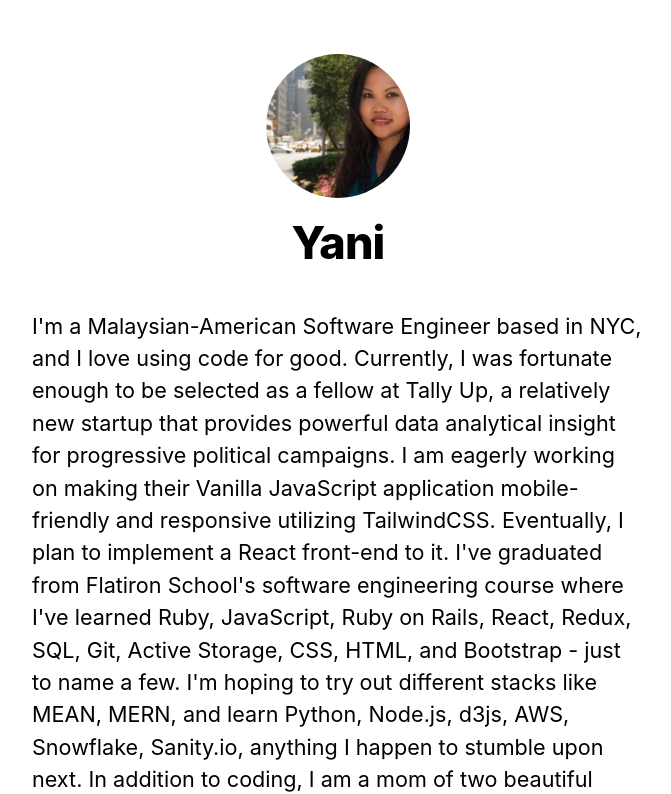
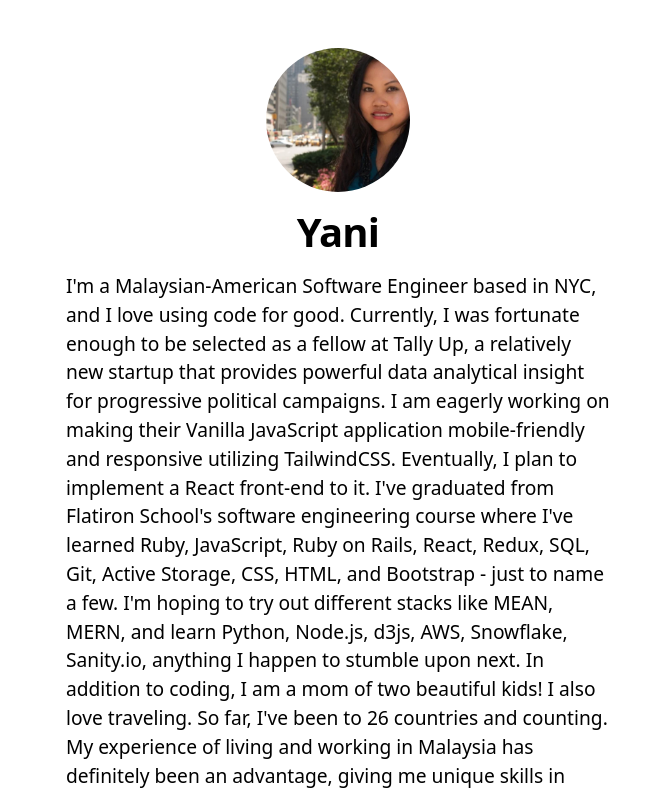
Before and after one commit to yani82/nextjs-blog, a Next.js app: page / in a window 1280 px wide. Shown: the top 794 px of the page, without its empty margins (302-973 px from the left). Built offline with nearby package versions, Linux system fonts and the light colour scheme.

Commit message:
not able to deploy due to a typeerror: cannot read prop 'config' of undefined at getTailwindConfig

```diff
--- a/postcss.config.js
+++ b/postcss.config.js
@@ -1,18 +1,6 @@
 module.exports = {
-    plugins: [
-      'tailwindcss',
-      'postcss-flexbugs-fixes',
-      [
-        'postcss-preset-env',
-        {
-          autoprefixer: {
-            flexbox: 'no-2009'
-          },
-          stage: 3,
-          features: {
-            'custom-properties': false
-          }
-        }
-      ]
-    ]
-  }
+  plugins: {
+    tailwindcss: {},
+    autoprefixer: {},
+  },
+}
--- /dev/null
+++ b/tailwind.config.js
@@ -0,0 +1,10 @@
+module.exports = {
+  content: [
+    "./pages/**/*.{js,ts,jsx,tsx}",
+  "./components/**/*.{js,ts,jsx,tsx}",
+],
+  theme: {
+    extend: {},
+  },
+  plugins: [],
+}
```
Also changed, not shown: package.json (+10 -3 lines), styles/global.css (+6 -2 lines), .eslintrc.json (added), 1 other file (tests, documents, lock files or other folders).
